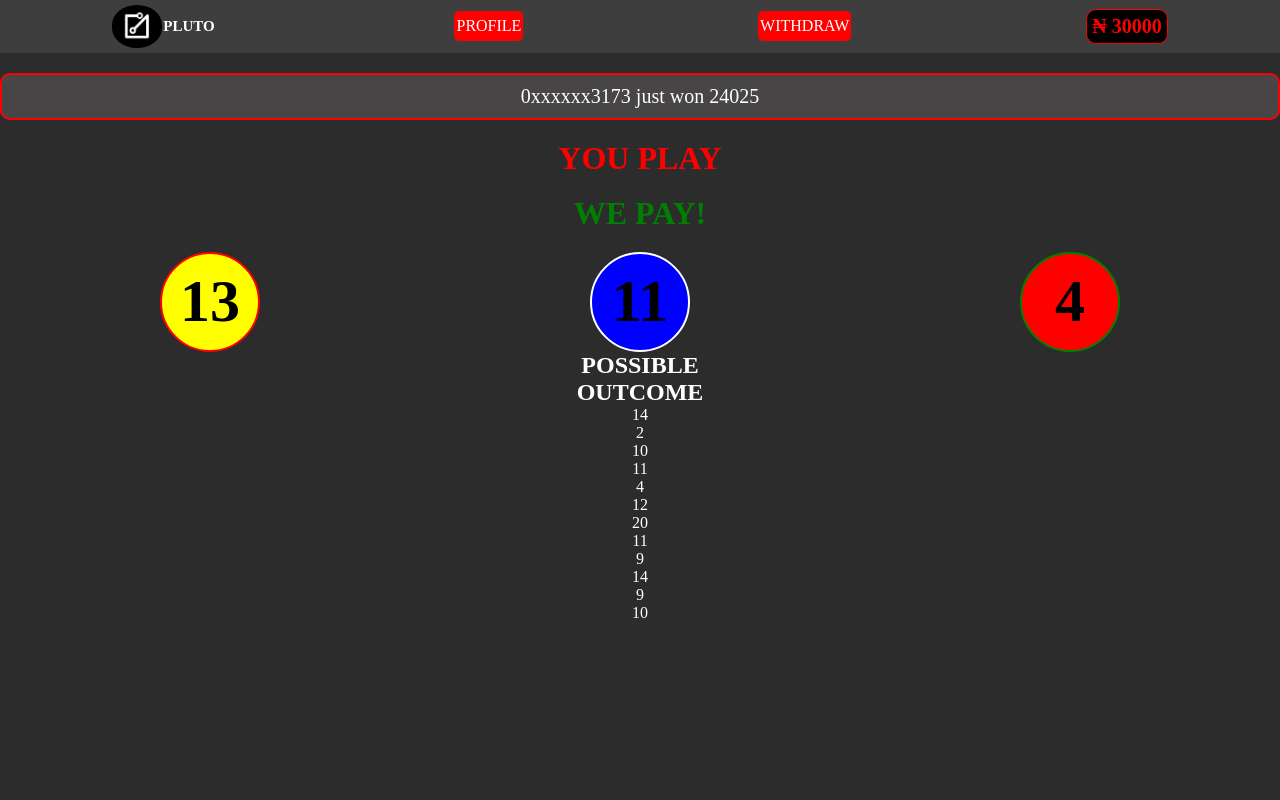
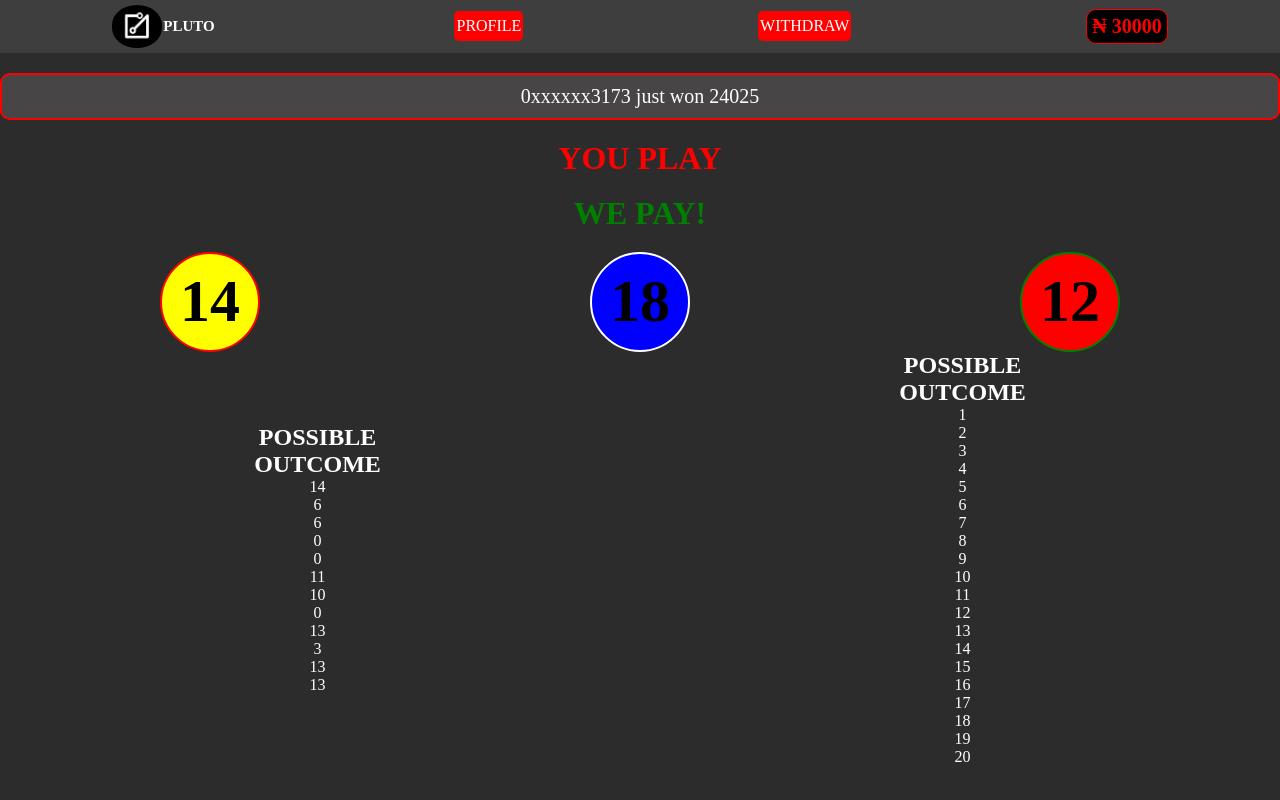
Before and after one commit to Dev-180Memes/Game, a React (Vite) app in the folder vite-project/: page / in a window 1280 px wide. Built offline with nearby package versions, Linux system fonts and the light colour scheme.

Commit message:
further development

```diff
--- a/vite-project/src/components/js/Body.tsx
+++ b/vite-project/src/components/js/Body.tsx
@@ -25,6 +25,31 @@ const Body = () => {
   const j = Math.floor((Math.random() * 21))
   const k = Math.floor((Math.random() * 21))
   const l = Math.floor((Math.random() * 21))
+
+  //////////////////////////////////////////////////////
+
+  // for the desired outcome ///////////////////////////
+
+  const aa = Math.floor((Math.random() * 21))
+  const ab = Math.floor((Math.random() * 21))
+  const ac = Math.floor((Math.random() * 21))
+  const ad = Math.floor((Math.random() * 21))
+  const ae = Math.floor((Math.random() * 21))
+  const af = Math.floor((Math.random() * 21))
+  const ag = Math.floor((Math.random() * 21))
+  const ah = Math.floor((Math.random() * 21))
+  const ai = Math.floor((Math.random() * 21))
+  const aj = Math.floor((Math.random() * 21))
+  const ak = Math.floor((Math.random() * 21))
+  const al = Math.floor((Math.random() * 21))
+  const am = Math.floor((Math.random() * 21))
+  const an = Math.floor((Math.random() * 21))
+  const ao = Math.floor((Math.random() * 21))
+  const ap = Math.floor((Math.random() * 21))
+  const aq = Math.floor((Math.random() * 21))
+  const ar = Math.floor((Math.random() * 21))
+  const as = Math.floor((Math.random() * 21))
+  const at = Math.floor((Math.random() * 21))
 
   //////////////////////////////////////////////////////
 
@@ -86,6 +111,34 @@ const Body = () => {
 
           </div>
 
+          <div className="possible">
+              <div className="note">
+                <h2>POSSIBLE <br /> OUTCOME</h2>
+              </div>
+              <div className="outcome">
+                <p>1</p>
+                <p>2</p>
+                <p>3</p>
+                <p>4</p>
+                <p>5</p>
+                <p>6</p>
+                <p>7</p>
+                <p>8</p>
+                <p>9</p>
+                <p>10</p>
+                <p>11</p>
+                <p>12</p>
+                <p>13</p>
+                <p>14</p>
+                <p>15</p>
+                <p>16</p>
+                <p>17</p>
+                <p>18</p>
+                <p>19</p>
+                <p>20</p>
+              </div>
+            </div>
+
         </div>
 
       </div>
```
